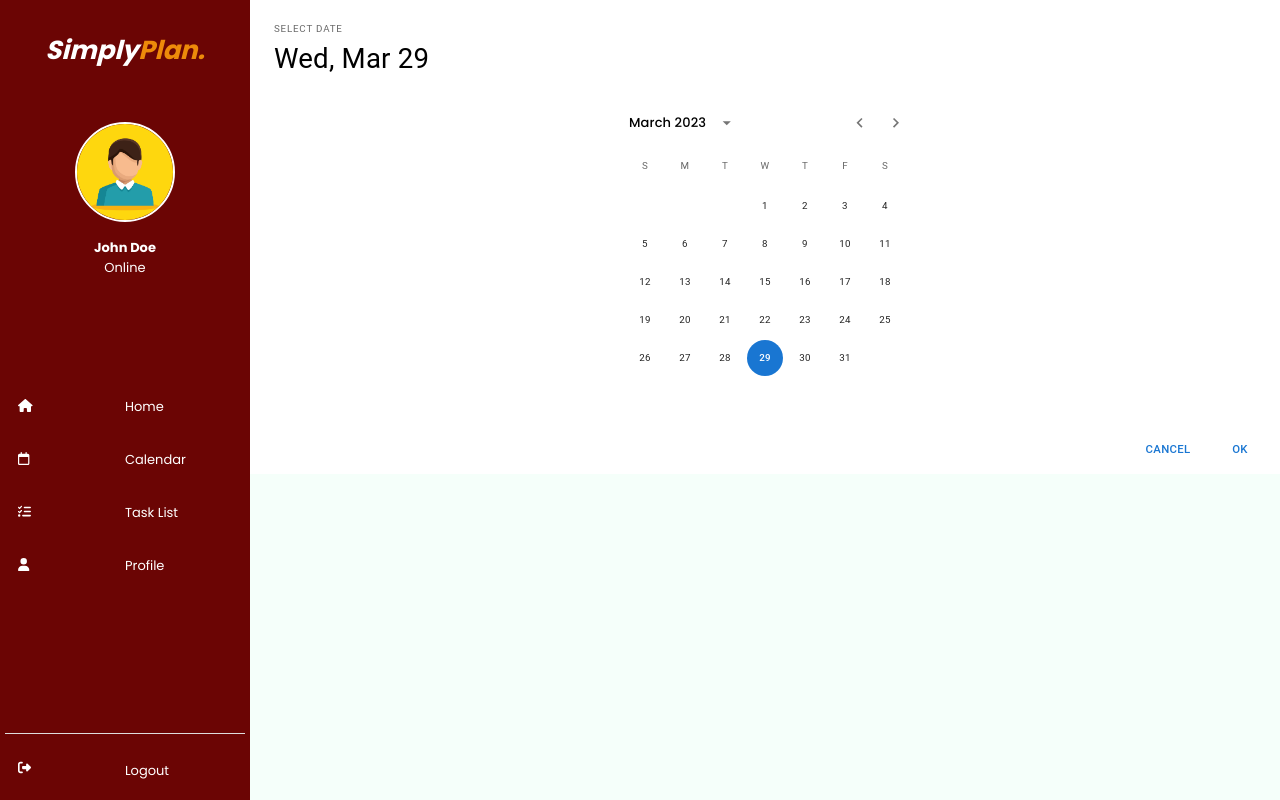
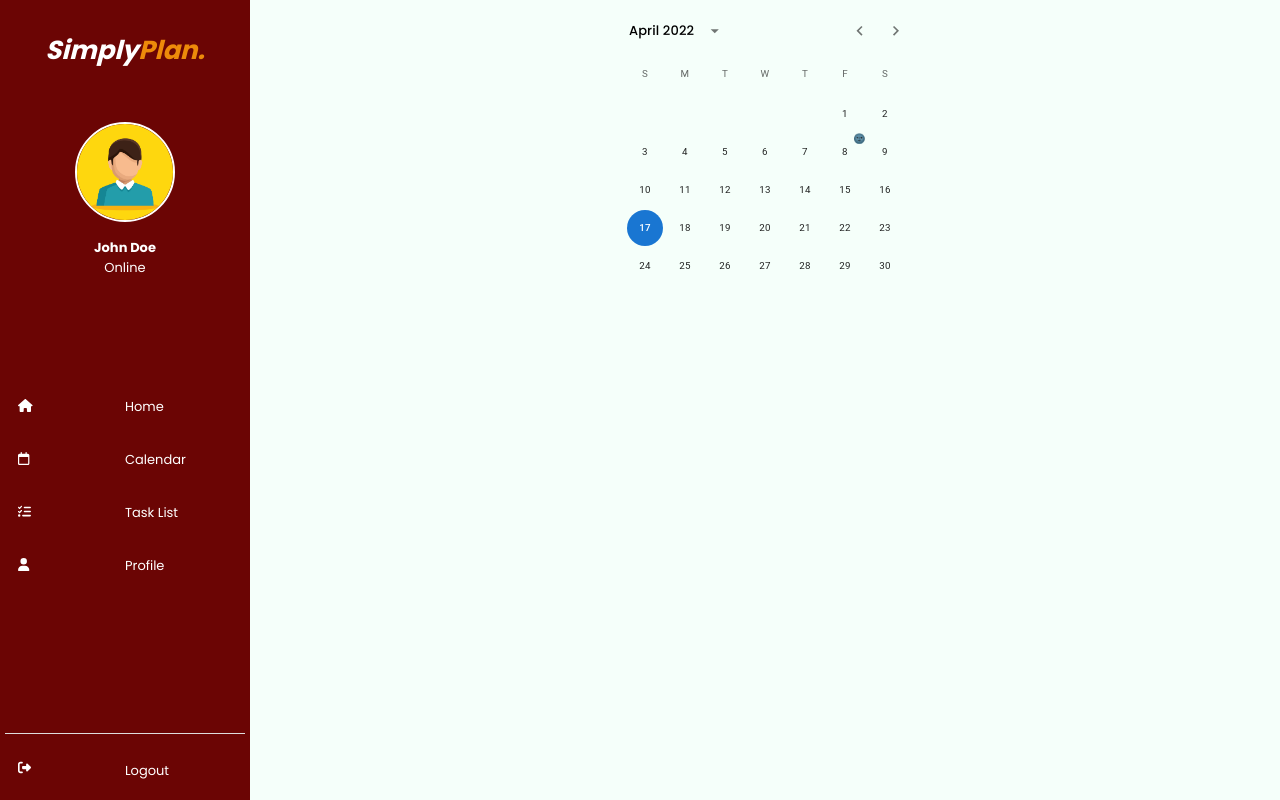
Before and after one commit to Murage-Ivy/todo-app, a React (Create React App) app: page /calendar in a window 1280 px wide. Built offline with nearby package versions, Linux system fonts and the light colour scheme.

Commit message:
Refactore code calendar

```diff
--- a/src/Pages/Calendar.jsx
+++ b/src/Pages/Calendar.jsx
@@ -1,47 +1,126 @@
-import React from 'react'
-import { AdapterDateFns } from '@mui/x-date-pickers/AdapterDateFns';
+import * as React from 'react';
+import PropTypes from 'prop-types';
+import dayjs from 'dayjs';
+import Badge from '@mui/material/Badge';
+import { AdapterDayjs } from '@mui/x-date-pickers/AdapterDayjs';
 import { LocalizationProvider } from '@mui/x-date-pickers/LocalizationProvider';
-import { StaticDatePicker } from '@mui/x-date-pickers/StaticDatePicker';
-import TextField from '@mui/material/TextField';
-import { useState } from 'react';
-import { Badge } from '@mui/material';
-import { PickersDay } from '@mui/x-date-pickers';
-// import CheckIcon from '@mui/icons-material/Check';
+import { PickersDay } from '@mui/x-date-pickers/PickersDay';
+import { DateCalendar } from '@mui/x-date-pickers/DateCalendar';
+import { DayCalendarSkeleton } from '@mui/x-date-pickers/DayCalendarSkeleton';
 
-
-function Calendar() {
-  const [value, setValue] = useState(new Date())
-  const [highlightedDays, setHighlightedDays] = useState([1, 13, 2])
-  return (
-    <LocalizationProvider dateAdapter={AdapterDateFns}>
-      <StaticDatePicker orientation="portrait"
-        openTo="day"
-        value={value}
-        onChange={(newValue) => {
-          setValue(newValue)
-        }}
-        renderInput={(params) => <TextField {...params} />
+function getRandomNumber(min, max) {
+  return Math.round(Math.random() * (max - min) + min);
 }
 
-        renderDay={(day, _value, DayComponentProps) => {
+/**
+ * Mimic fetch with abort controller https://developer.mozilla.org/en-US/docs/Web/API/AbortController/abort
+ * ⚠️ No IE11 support
+ */
+function fakeFetch(date, { signal }) {
+  return new Promise((resolve, reject) => {
+    const timeout = setTimeout(() => {
+      const daysInMonth = date.daysInMonth();
+      const daysToHighlight = [1, 2, 3].map(() => getRandomNumber(1, daysInMonth));
+
+      resolve({ daysToHighlight });
+    }, 500);
+
+    signal.onabort = () => {
+      clearTimeout(timeout);
+      reject(new DOMException('aborted', 'AbortError'));
+    };
+  });
+}
+
+const initialValue = dayjs('2022-04-17');
+
+function ServerDay(props) {
+  const { highlightedDays = [], day, outsideCurrentMonth, ...other } = props;
+
   const isSelected =
-            !DayComponentProps.outsideCurrentMonth &&
-            highlightedDays.indexOf(day.getDate()) > 0;
+    !props.outsideCurrentMonth && highlightedDays.indexOf(props.day.date()) > 0;
 
   return (
     <Badge
-              key={day.toString()}
-              overlap='circular'
+      key={props.day.toString()}
+      overlap="circular"
       badgeContent={isSelected ? '🌚' : undefined}
     >
-              <PickersDay {...DayComponentProps} />
+      <PickersDay {...other} outsideCurrentMonth={outsideCurrentMonth} day={day} />
     </Badge>
   );
+}
+
+ServerDay.propTypes = {
+  /**
+   * The date to show.
+   */
+  day: PropTypes.object.isRequired,
+  highlightedDays: PropTypes.arrayOf(PropTypes.number),
+  /**
+   * If `true`, day is outside of month and will be hidden.
+   */
+  outsideCurrentMonth: PropTypes.bool.isRequired,
+};
+
+export default function DateCalendarServerRequest() {
+  const requestAbortController = React.useRef(null);
+  const [isLoading, setIsLoading] = React.useState(false);
+  const [highlightedDays, setHighlightedDays] = React.useState([1, 2, 15]);
+
+  const fetchHighlightedDays = (date) => {
+    const controller = new AbortController();
+    fakeFetch(date, {
+      signal: controller.signal,
+    })
+      .then(({ daysToHighlight }) => {
+        setHighlightedDays(daysToHighlight);
+        setIsLoading(false);
+      })
+      .catch((error) => {
+        // ignore the error if it's caused by `controller.abort`
+        if (error.name !== 'AbortError') {
+          throw error;
+        }
+      });
+
+    requestAbortController.current = controller;
+  };
+
+  React.useEffect(() => {
+    fetchHighlightedDays(initialValue);
+    // abort request on unmount
+    return () => requestAbortController.current?.abort();
+  }, []);
+
+  const handleMonthChange = (date) => {
+    if (requestAbortController.current) {
+      // make sure that you are aborting useless requests
+      // because it is possible to switch between months pretty quickly
+      requestAbortController.current.abort();
+    }
+
+    setIsLoading(true);
+    setHighlightedDays([]);
+    fetchHighlightedDays(date);
+  };
+
+  return (
+    <LocalizationProvider dateAdapter={AdapterDayjs}>
+      <DateCalendar
+        defaultValue={initialValue}
+        loading={isLoading}
+        onMonthChange={handleMonthChange}
+        renderLoading={() => <DayCalendarSkeleton />}
+        slots={{
+          day: ServerDay,
         }}
-
+        slotProps={{
+          day: {
+            highlightedDays,
+          },
+        }}
       />
     </LocalizationProvider>
   );
 }
-
-export default Calendar
```
Lines whose indentation alone changed are shown as unchanged.
